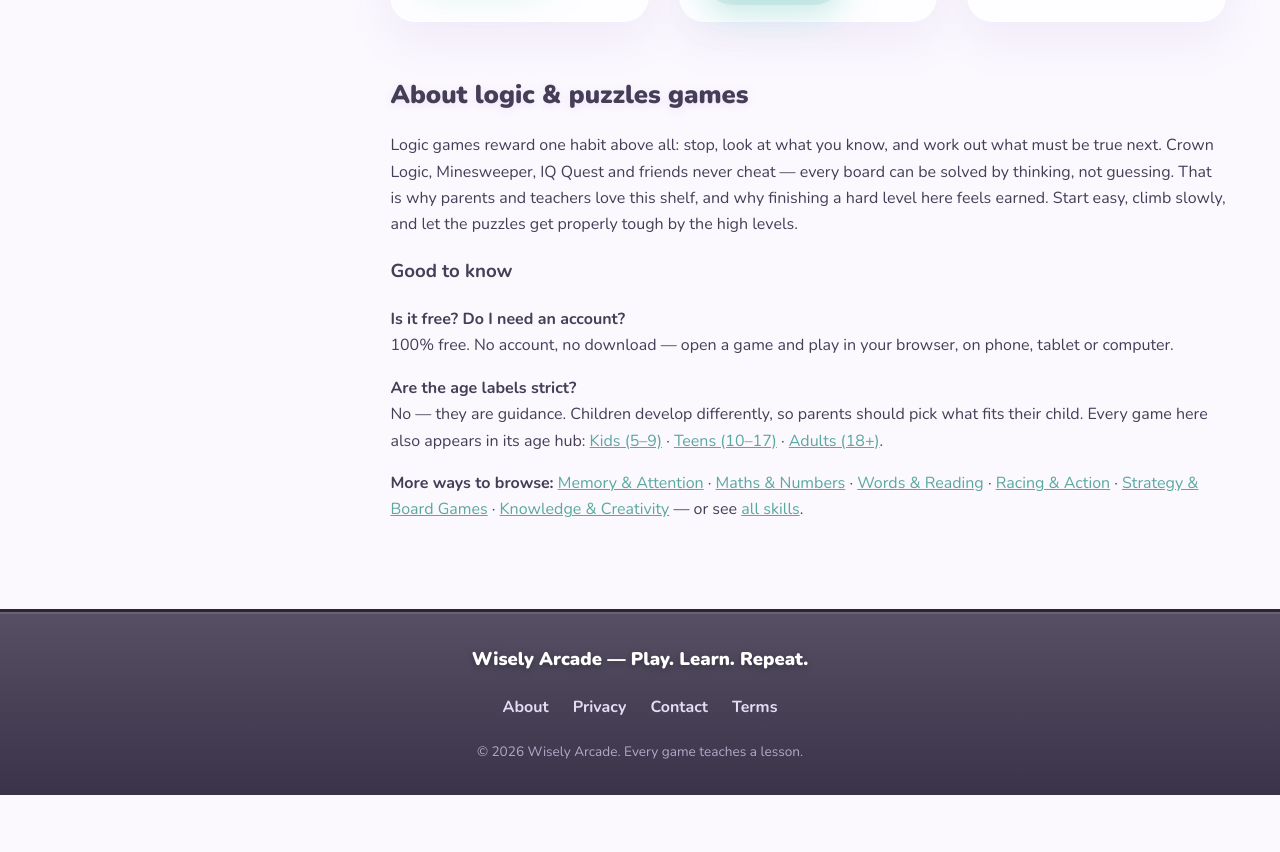
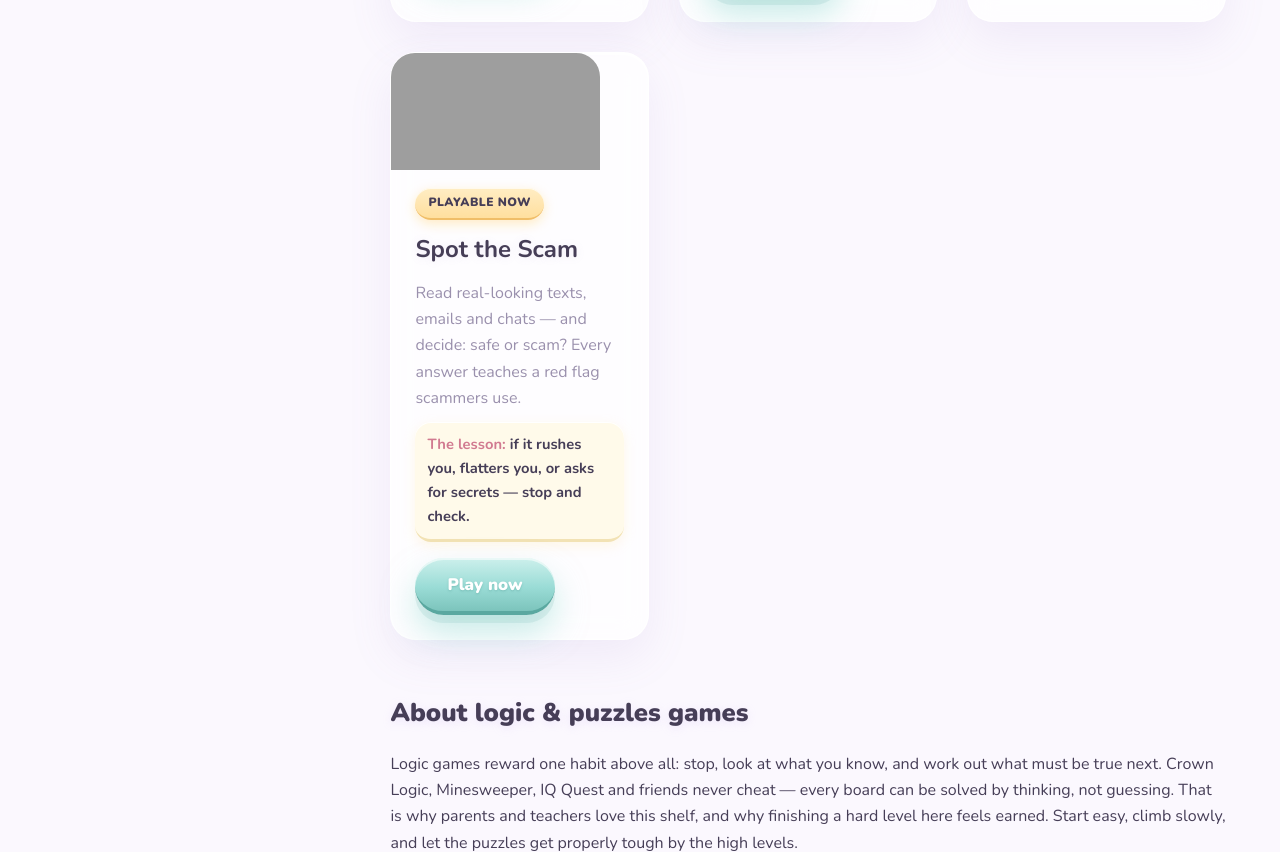
Before and after one commit to SaqibNaseer404/wiselyarcade, a plain HTML site: page skill-logic.html in a window 1280 px wide. Shown: the part 2055-2907 px from the top of the page. Before the commit the page ends 2850 px from the top, so only its background shows below. Drawn offline with nearby package versions, Linux system fonts and the light colour scheme; grey boxes are pictures that could not be loaded.

Commit message:
Logic hub: add Spot the Scam

```diff
--- a/skill-logic.html
+++ b/skill-logic.html
@@ -133,6 +133,13 @@
           <div class="lesson-line"><b>The lesson:</b> think before you act — every click counts.</div>
           <div class="btn-row"><a class="btn" href="games/minesweeper">Play now</a></div>
         </div>
+        <div class="card"><img class="thumb" src="images/thumbs/spot-the-scam.jpg" alt="Spot the Scam — free online safety game">
+          <span class="pill">Playable now</span>
+          <h3>Spot the Scam</h3>
+          <p>Read real-looking texts, emails and chats — and decide: safe or scam? Every answer teaches a red flag scammers use.</p>
+          <div class="lesson-line"><b>The lesson:</b> if it rushes you, flatters you, or asks for secrets — stop and check.</div>
+          <div class="btn-row"><a class="btn" href="games/spot-the-scam">Play now</a></div>
+        </div>
       </div>
     </section>
     <section class="block hub-guide">
```
